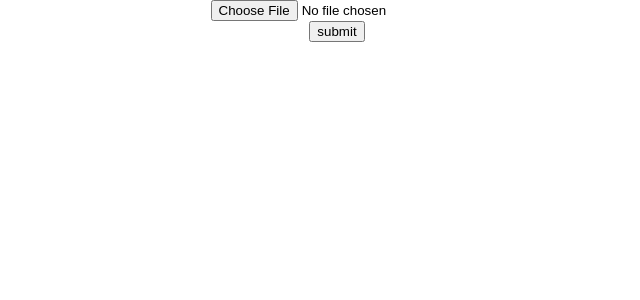
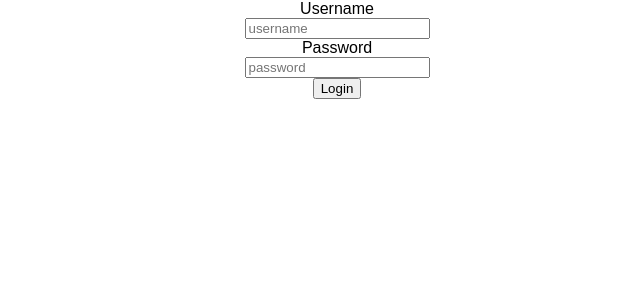
Before and after one commit to lnchapin/GradTracker-frontend, a React (Create React App) app: page / in a window 1280 px wide. Shown: the top 300 px of the page, without its empty margins (303-943 px from the left). Built offline with nearby package versions, Linux system fonts and the light colour scheme.

Commit message:
added routes and login form

```diff
--- a/package.json
+++ b/package.json
@@ -8,6 +8,7 @@
     "react-dom": "^16.0.0",
     "react-file-input": "^0.2.5",
     "react-file-reader": "^1.1.3",
+    "react-router-dom": "^4.2.2",
     "react-scripts": "1.0.14"
   },
   "scripts": {
--- a/src/App.js
+++ b/src/App.js
@@ -1,15 +1,20 @@
 import React, { Component } from 'react';
 import './App.css';
+import { HashRouter, Switch, Route } from "react-router-dom";
 
 import Upload from './components/Upload';
+import Login from './components/Login'
 
 class App extends Component {
   render() {
-    return (
-      <div className="App">
-        <Upload />
-      </div>
-    );
+    return <div className="App">
+        <HashRouter>
+          <Switch>
+            <Route path="/" exact component={Login} />
+            <Route path="/upload_csv" exact component={Upload} />
+          </Switch>
+        </HashRouter>
+      </div>;
   }
 }
 
--- /dev/null
+++ b/src/components/Login.js
@@ -0,0 +1,23 @@
+import React from "react";
+import "./styles/Login.css"
+
+class Login extends React.Component {
+  handleChange(e) {
+    e.preventDefault();
+    console.log(e, "handleChange");
+  }
+
+  render() {
+    return <form className="login-form" method="post">
+        <label>Username</label>
+        	<input type="text" name="username"  placeholder="username"/>
+        <label>Password</label>
+        	<input type="text" name="password"  placeholder="password"/>
+        <button className="upload-submit" onClick={e => this.handleChange(e)}>
+          Login
+        </button>
+      </form>;
+  }
+}
+
+export default Login;
--- a/src/components/Upload.js
+++ b/src/components/Upload.js
@@ -5,6 +5,7 @@ import CSVInput from "./CSVInput"
 class Upload extends React.Component {
 
 	handleChange(e) {
+
 		e.preventDefault();
 		console.log(e, 'handleChange')
 	}
--- /dev/null
+++ b/src/components/styles/Login.css
@@ -0,0 +1,5 @@
+.login-form {
+	  display: flex;
+    flex-flow: column;
+    align-items: center;
+}
```
Also changed, not shown: src/components/TwilioSendSMSButton.js (added, +9 -0 lines), 1 other file (tests, documents, lock files or other folders).
